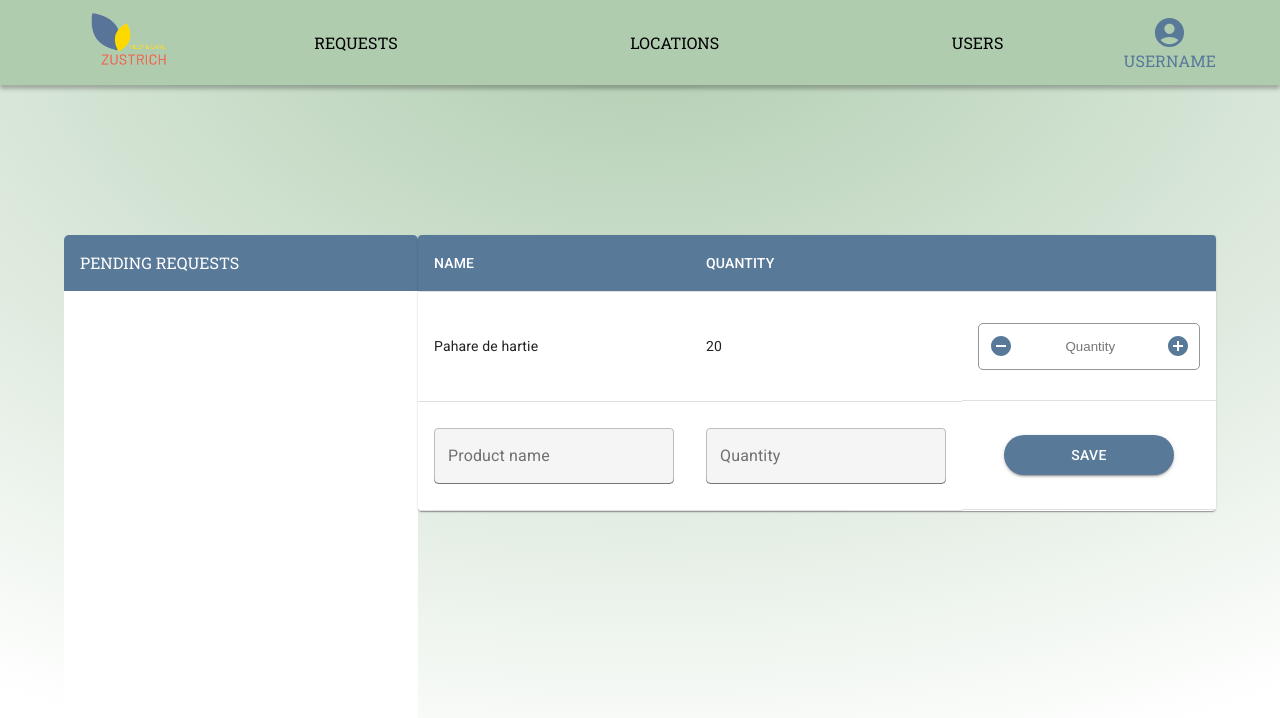
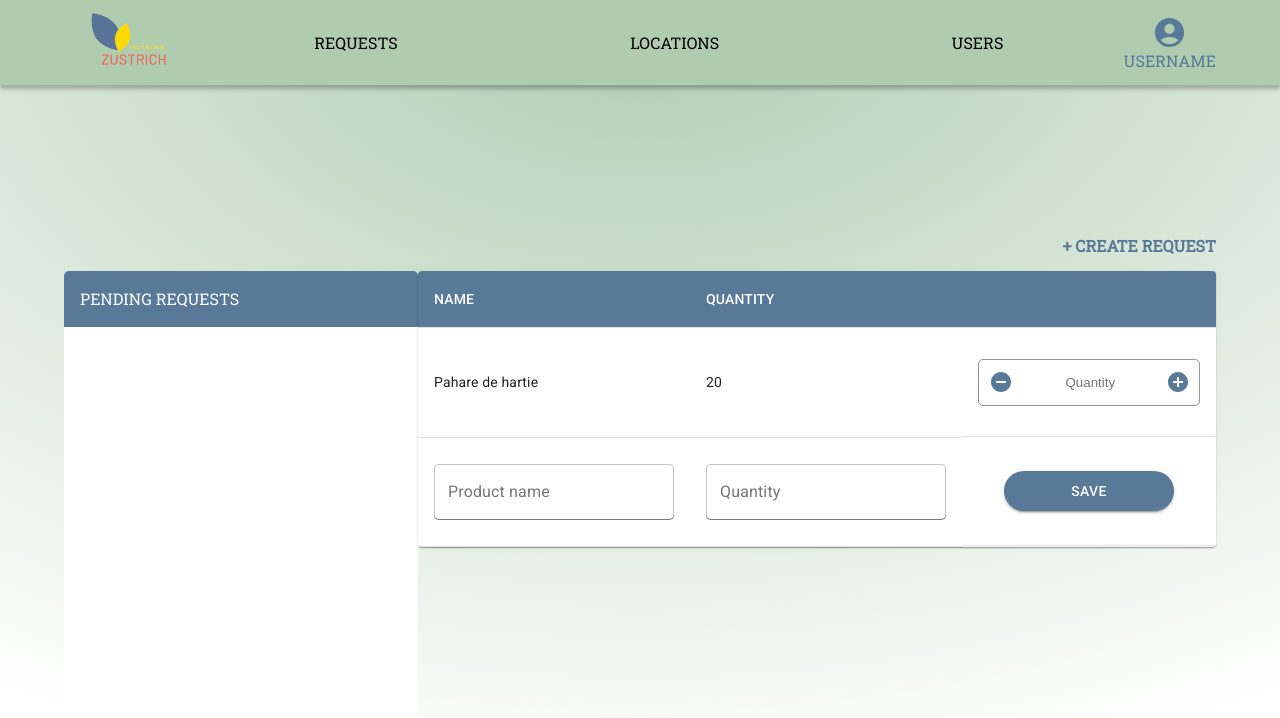
Before and after one commit to IrinaCotici/zustrich-frontend, a React (Create React App) app: page /view-stock in a window 1280 px wide. Shown: the top 718 px of the page. Built offline with nearby package versions, Linux system fonts and the light colour scheme.

Commit message:
Added logout button

```diff
--- a/src/components/Header.js
+++ b/src/components/Header.js
@@ -1,8 +1,9 @@
 import React, { useContext, } from "react";
 import { Link } from "react-router-dom";
 import '../style/header.scss'
-import { Tooltip } from '@material-ui/core'
 import AccountCircleIcon from '@mui/icons-material/AccountCircle';
+import LogoutIcon from '@mui/icons-material/Logout';
+
 function Header(props) {
     const getLingks = () => {
         const categories = [
@@ -39,7 +40,7 @@ function Header(props) {
         <div className="header-wrapper">
             <div className="header-container">
                 <Link
-                    to="/"
+                    to="/requests"
                     className="">
                     <img
                         className="small-logo"
@@ -57,6 +58,13 @@ function Header(props) {
                     <li> LOCATION: <span>ceva</span></li>
                     <li> EMAIL: <span>ceva</span></li>
                     <li> PHONE: <span>ceva</span></li>
+                    <li className="logout">
+                    <Link
+                        to='/login'>
+                        Logout
+                        <LogoutIcon></LogoutIcon>
+                    </Link>
+                    </li>
                   </ul>
                 </div>
             </div>
--- a/src/pages/ViewStock.js
+++ b/src/pages/ViewStock.js
@@ -38,12 +38,16 @@ function ViewStock() {
   return (
     <div className="main-container wrapper">
       <Header></Header>
-      <div className='tables-wrapper'>
-        <div className='requests-wrapper'>
-          <div className='header'>PENDING REQUESTS</div>
-          <div className='body'></div>
+      <div className='stock-container'>
+        <a className="add-btn" href='/add-location'>+ CREATE REQUEST</a>
+        <div className='tables-wrapper'>
+          <div className='requests-wrapper'>
+            <div className='header'>PENDING REQUESTS</div>
+            <div className='body'></div>
+          </div>
+          <Stock></Stock>
         </div>
-        <Stock></Stock>
+
       </div>
     </div>
   );
--- a/src/style/default_style.scss
+++ b/src/style/default_style.scss
@@ -321,11 +321,30 @@ input:-internal-autofill-selected {
   }
 }
 
+.stock-container {
+  display: flex;
+  flex-direction: column;
+  width: 90%;
+  margin: 150px auto 20px auto;
+  align-items: flex-end;
+
+  a {
+    color: $blue;
+    font-weight: bold;
+    margin-bottom: 15px;
+    cursor: pointer;
+
+    &:hover {
+      color: $red;
+    }
+  }
+}
+
 .tables-wrapper {
   display: flex;
-  width: 90%;
-  margin: 150px auto 20px auto;
+  width: 100%;
   justify-content: space-between;
+  margin: auto;
 }
 
 .requests-wrapper {
@@ -352,13 +371,20 @@ input:-internal-autofill-selected {
 
   .MuiFormControl-root {
     width: 240px;
+    background-color: transparent;
   }
+
 
   .MuiButton-root {
     width: 170px;
     background-color: $blue;
     height: 40px;
     border-radius: 48px;
+
+    &:hover {
+      background-color: $hovered-blue !important;
+      border: 1px solid black;
+    }
   }
 
   td:last-child {
--- a/src/style/header.scss
+++ b/src/style/header.scss
@@ -74,12 +74,32 @@
   display: inline-block;
   position: relative;
   border-radius: 5px;
-  bottom: -120px;
+  bottom: -180px;
   width: 160px;
-  height: 80px;
+  height: 140px;
   opacity: 0;
   transition: all 155ms ease-in-out;
   position: absolute;
+
+  span, svg {
+    color: $blue !important;
+  }
+
+  .logout a {
+    width: 100%;
+    margin-top: 30px;
+    display: flex;
+    justify-content: flex-end;
+    align-items: center;
+
+    &:hover {
+      color: $red;
+
+      svg {
+        color: $red !important;
+      }
+    }
+  }
 }
 
 .tooltip::before {
```
